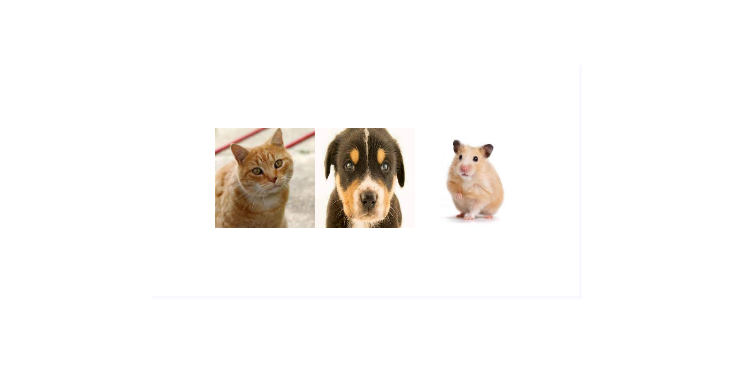
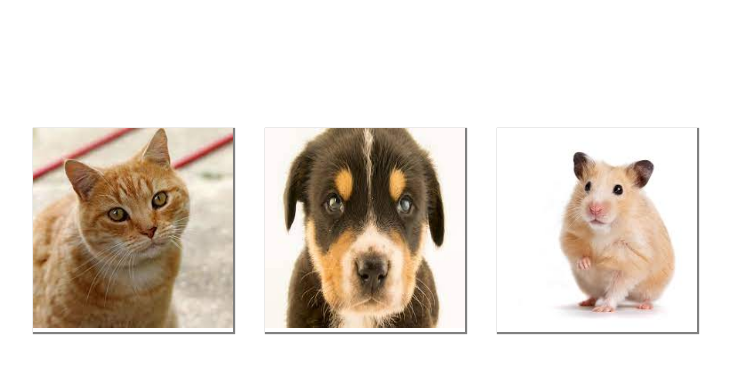
Before and after one commit to r-4bb1t/metavv-study, a Next.js app in the folder frontend/유영인/next-study/: page / in a window 1280 px wide. Shown: the top 374 px of the page, without its empty margins (275-1006 px from the left). Built offline with nearby package versions, Linux system fonts and the light colour scheme.

Commit message:
style: image link 스타일링

```diff
--- a/frontend/유영인/next-study/pages/index.tsx
+++ b/frontend/유영인/next-study/pages/index.tsx
@@ -7,15 +7,19 @@ const Home: NextPage = () => {
   const animalList = ["cat", "dog", "hamster"];
 
   const imageLinkList = animalList.map((animal) => (
-    <Link href={`/${animal}`} key={animal}>
-      <Image alt={animal} src={`/${animal}-1.jpeg`} width={100} height={100} />
-    </Link>
+    <div className={styles.link} key={animal}>
+      <Link className={styles.link} href={`/${animal}`}>
+        <Image
+          alt={animal}
+          src={`/${animal}-1.jpeg`}
+          width={200}
+          height={200}
+        />
+      </Link>
+    </div>
   ));
-  return (
-    <div className={styles.container}>
-      <>{imageLinkList}</>
-    </div>
-  );
+
+  return <div className={styles.container}>{imageLinkList}</div>;
 };
 
 export default Home;
--- a/frontend/유영인/next-study/styles/Home.module.scss
+++ b/frontend/유영인/next-study/styles/Home.module.scss
@@ -1,5 +1,20 @@
 .container {
-  box-shadow: 2px 2px 2px 1px ghostwhite;
   background-color: white;
   padding: 4rem;
+
+  display: flex;
+  gap: 2rem;
+
+  .link {
+    box-shadow: 1px 1px 1px 1px grey;
+    cursor: pointer;
+
+    &:hover {
+      opacity: 0.75;
+    }
+
+    &:active {
+      box-shadow: none;
+    }
+  }
 }
```
